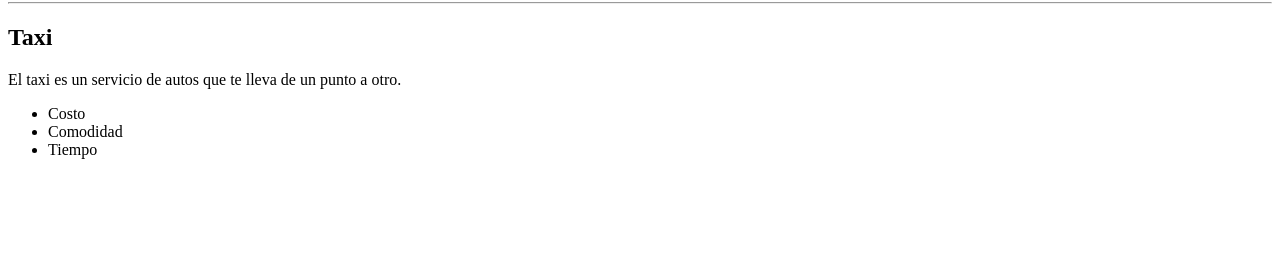
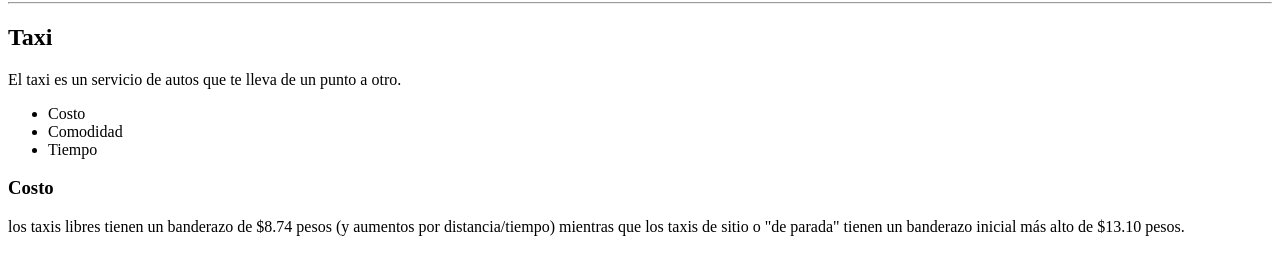
Before and after one commit to Nikysol/movilidad, a plain HTML site: page index.html in a window 1280 px wide. Shown: the part 78-352 px from the top of the page. Drawn offline with Linux system fonts and the light colour scheme.

Commit message:
costo descripción

```diff
--- a/index.html
+++ b/index.html
@@ -18,6 +18,11 @@
                 <Li>Tiempo</Li>
             </ul>
         </nav>
+
+        <article>
+            <h3>Costo</h3>
+            <p>los taxis libres tienen un banderazo de $8.74 pesos (y aumentos por distancia/tiempo) mientras que los taxis de sitio o "de parada" tienen un banderazo inicial más alto de $13.10 pesos.</p>
+        </article>
     </section>
 </body>
 </html>
```
